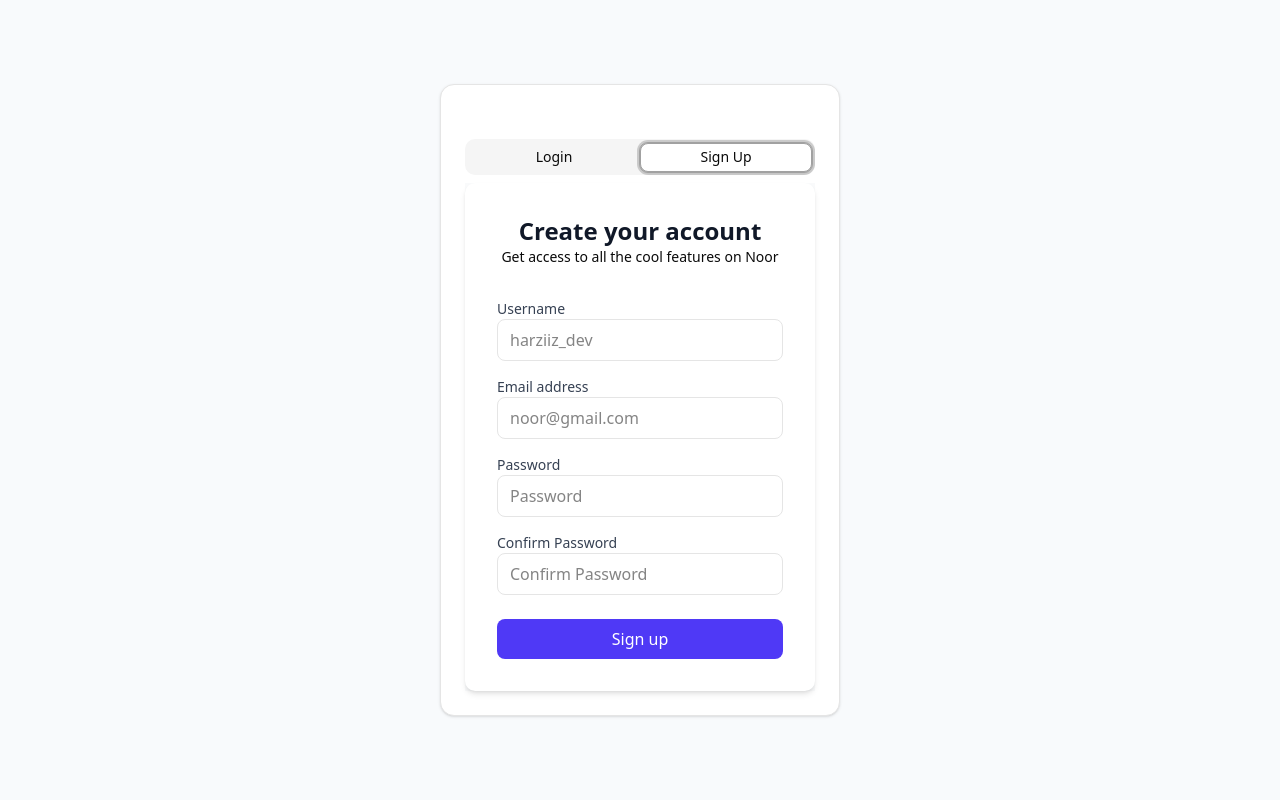
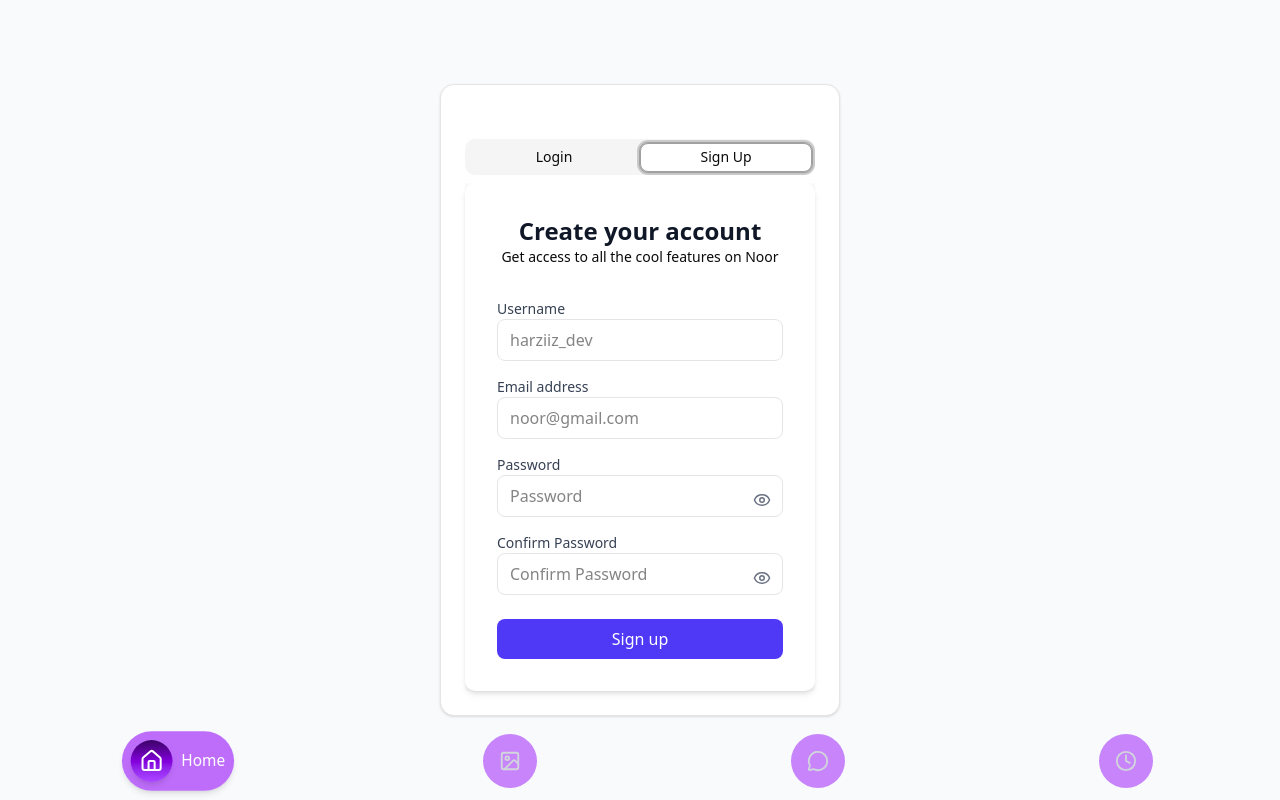
Before and after one commit to Harziz712/noor-ai, a Next.js app: page / in a window 1280 px wide. Both pictures are taken after a click on the tab "Sign Up". Built offline with nearby package versions, Linux system fonts and the light colour scheme; no server answers.

Commit message:
Portfolio grid refactored

```diff
--- a/app/Auth/Login.tsx
+++ b/app/Auth/Login.tsx
@@ -1,12 +1,15 @@
 "use client";
 
-import supabase from '@/lib/supabase';
-import router from 'next/router';
-import React, { useState } from 'react';
+import supabase from "@/lib/supabase";
+import { useRouter } from "next/navigation";
+import React, { useState } from "react";
 import { toast } from "sonner";
+import { Eye, EyeOff } from "lucide-react";
 
 const Login = () => {
   const [loading, setLoading] = useState(false);
+  const [showPassword, setShowPassword] = useState(false);
+  const router = useRouter();
 
   const handleLogin = async (e: React.FormEvent<HTMLFormElement>) => {
     e.preventDefault();
@@ -16,13 +19,13 @@ const Login = () => {
     const email = formData.get("email") as string;
     const password = formData.get("password") as string;
 
-    if (!email || !password ) {
+    if (!email || !password) {
       toast.error("Please fill in all fields");
       setLoading(false);
       return;
     }
 
-    const { data, error } = await supabase.auth.signInWithPassword({
+    const { error } = await supabase.auth.signInWithPassword({
       email,
       password,
     });
@@ -31,12 +34,11 @@ const Login = () => {
       toast.error(error.message || "Login failed. Please try again.");
     } else {
       toast.success("Login successful! Welcome back!");
-      router.push('/chat'); // redirect after Login
+      router.push("/chat"); // redirect after login
     }
 
     setLoading(false);
   };
-
 
   return (
     <div className="flex items-center justify-center bg-gray-50">
@@ -51,10 +53,11 @@ const Login = () => {
         </div>
 
         <form className="mt-8 space-y-6" onSubmit={handleLogin}>
-
-
           <div>
-                        <label htmlFor="email" className="block text-sm font-medium text-gray-700">
+            <label
+              htmlFor="email"
+              className="block text-sm font-medium text-gray-700"
+            >
               Email address
             </label>
             <input
@@ -63,22 +66,30 @@ const Login = () => {
               name="email"
               required
               className="mt-1 block w-full px-3 py-2 border border-gray-300 rounded-md shadow-sm focus:outline-none focus:ring-indigo-500 focus:border-indigo-500"
-
             />
           </div>
 
-                    <div>
-                        <label htmlFor="password" className="block text-sm font-medium text-gray-700">
+          <div className="relative">
+            <label
+              htmlFor="password"
+              className="block text-sm font-medium text-gray-700"
+            >
               Password
             </label>
             <input
               id="password"
-                            type="password"
+              type={showPassword ? "text" : "password"}
               name="password"
               required
               className="mt-1 block w-full px-3 py-2 border border-gray-300 rounded-md shadow-sm focus:outline-none focus:ring-indigo-500 focus:border-indigo-500"
-
             />
+            <button
+              type="button"
+              onClick={() => setShowPassword(!showPassword)}
+              className="absolute right-3 top-9 text-gray-500 hover:text-gray-700 focus:outline-none"
+            >
+              {showPassword ? <EyeOff size={18} /> : <Eye size={18} />}
+            </button>
           </div>
 
           <div>
@@ -87,14 +98,19 @@ const Login = () => {
               disabled={loading}
               className="w-full flex justify-center py-2 px-4 border border-transparent rounded-md shadow-sm text-sm font-medium text-white bg-indigo-600 hover:bg-indigo-700 focus:outline-none focus:ring-2 focus:ring-offset-2 focus:ring-indigo-500 disabled:opacity-50"
             >
-                            {loading ? 'Logging in...' : 'Log in'}
+              {loading ? "Logging in..." : "Log in"}
             </button>
           </div>
-                <p className='text-center'>Don't have an account ? <a className='text-indigo-600' href='/signup'>Register</a></p>
+          <p className="text-center">
+            Don&apos;t have an account?{" "}
+            <a className="text-indigo-600" href="/signup">
+              Register
+            </a>
+          </p>
         </form>
       </div>
     </div>
-    );
+  );8
 };
 
 export default Login;
--- a/app/Auth/SignUp.tsx
+++ b/app/Auth/SignUp.tsx
@@ -4,6 +4,7 @@ import OtpInput from "@/components/OtpInput";
 import supabase from "@/lib/supabase";
 import React, { useState } from "react";
 import { toast } from "sonner";
+import { Eye, EyeOff } from "lucide-react";
 
 const SignUp = () => {
   const [loading, setLoading] = useState(false);
@@ -12,6 +13,10 @@ const SignUp = () => {
   const [fullName, setFullName] = useState("");
   const [password, setPassword] = useState("");
   const [otp, setOtp] = useState("");
+
+  // separate toggle states
+  const [showPassword, setShowPassword] = useState(false);
+  const [showConfirmPassword, setShowConfirmPassword] = useState(false);
 
   // Step 1: Signup
   const handleSignup = async (e: React.FormEvent<HTMLFormElement>) => {
@@ -36,13 +41,12 @@ const SignUp = () => {
       return;
     }
 
-    // Create the user (no auto login, just send OTP email)
     const { error } = await supabase.auth.signUp({
       email: emailValue,
       password: pass,
       options: {
-        emailRedirectTo: undefined, // no redirect
-        data: { full_name: username }, // store username in user metadata
+        emailRedirectTo: undefined,
+        data: { full_name: username },
       },
     });
 
@@ -74,7 +78,7 @@ const SignUp = () => {
     const { data, error } = await supabase.auth.verifyOtp({
       email,
       token: otp,
-      type: "signup", // ✅ correct type for email sign-up OTP
+      type: "signup",
     });
 
     if (error) {
@@ -83,10 +87,8 @@ const SignUp = () => {
       return;
     }
 
-    // ✅ Only insert profile after verification
     if (data?.user) {
       const { id } = data.user;
-
       const { error: profileError } = await supabase
         .from("profiles")
         .insert({
@@ -107,18 +109,23 @@ const SignUp = () => {
   };
 
   return (
-    <div className="flex items-center justify-center bg-gray-50 ">
+    <div className="flex items-center justify-center bg-gray-50">
       <div className="max-w-md w-full p-8 bg-white rounded-lg shadow-md">
         <h2 className="text-center text-2xl font-bold text-gray-900">
           {step === "signup" ? "Create your account" : "Verify your email"}
         </h2>
-        <p className="text-center text-sm">Get access to all the cool features on Noor </p>
+        <p className="text-center text-sm">
+          Get access to all the cool features on Noor
+        </p>
 
         {step === "signup" ? (
           <form className="mt-8 space-y-6" onSubmit={handleSignup}>
             <div className="space-y-4">
               <div>
-                <label htmlFor="username" className="block text-sm font-medium text-gray-700">
+                <label
+                  htmlFor="username"
+                  className="block text-sm font-medium text-gray-700"
+                >
                   Username
                 </label>
                 <input
@@ -126,10 +133,15 @@ const SignUp = () => {
                   name="username"
                   className="w-full px-3 py-2 border rounded-md"
                   placeholder="harziiz_dev"
+                  required
                 />
               </div>
+
               <div>
-                <label htmlFor="email" className="block text-sm font-medium text-gray-700">
+                <label
+                  htmlFor="email"
+                  className="block text-sm font-medium text-gray-700"
+                >
                   Email address
                 </label>
                 <input
@@ -137,31 +149,63 @@ const SignUp = () => {
                   name="email"
                   className="w-full px-3 py-2 border rounded-md"
                   placeholder="noor@gmail.com"
+                  required
                 />
               </div>
-                  <div>
-                <label htmlFor="password" className="block text-sm font-medium text-gray-700">
+
+              <div className="relative">
+                <label
+                  htmlFor="password"
+                  className="block text-sm font-medium text-gray-700"
+                >
                   Password
                 </label>
                 <input
-                type="password"
+                  type={showPassword ? "text" : "password"}
                   name="password"
                   className="w-full px-3 py-2 border rounded-md"
                   placeholder="Password"
+                  required
                 />
+                <button
+                  type="button"
+                  onClick={() => setShowPassword(!showPassword)}
+                  className="absolute right-3 top-9 text-gray-500 hover:text-gray-700"
+                >
+                  {showPassword ? <EyeOff size={18} /> : <Eye size={18} />}
+                </button>
               </div>
-                       <div>
-                <label htmlFor="confirmPassword" className="block text-sm font-medium text-gray-700">
+
+              <div className="relative">
+                <label
+                  htmlFor="confirmPassword"
+                  className="block text-sm font-medium text-gray-700"
+                >
                   Confirm Password
                 </label>
                 <input
-                type="password"
+                  type={showConfirmPassword ? "text" : "password"}
                   name="confirmPassword"
                   className="w-full px-3 py-2 border rounded-md"
                   placeholder="Confirm Password"
+                  required
                 />
+                <button
+                  type="button"
+                  onClick={() =>
+                    setShowConfirmPassword(!showConfirmPassword)
+                  }
+                  className="absolute right-3 top-9 text-gray-500 hover:text-gray-700"
+                >
+                  {showConfirmPassword ? (
+                    <EyeOff size={18} />
+                  ) : (
+                    <Eye size={18} />
+                  )}
+                </button>
               </div>
             </div>
+
             <button
               type="submit"
               disabled={loading}
--- a/app/layout.tsx
+++ b/app/layout.tsx
@@ -4,7 +4,7 @@ import "./globals.css";
 import { AuthProvider } from "@/context/AuthProvider";
 import { Toaster } from "sonner";
 import { Dialog } from "@radix-ui/react-dialog";
-
+import ClientLayout from "@/components/ClientLayout";
 
 const geistSans = Geist({
   variable: "--font-geist-sans",
@@ -22,7 +22,6 @@ export const metadata: Metadata = {
     "Chat smarter with Noor AI – a powerful, responsive chat UI built with Next.js and Tailwind CSS. Features real-time responses, voice output, and seamless user experience.",
 };
 
-
 export default function RootLayout({
   children,
 }: Readonly<{
@@ -33,14 +32,12 @@ export default function RootLayout({
       <body
         className={`${geistSans.variable} ${geistMono.variable} antialiased`}
       >
-        <AuthProvider >
+        <AuthProvider>
           <Dialog>
-             {children}
+            <ClientLayout>{children}</ClientLayout>
           </Dialog>
-
         </AuthProvider>
-
-        <Toaster/>
+        <Toaster />
       </body>
     </html>
   );
--- /dev/null
+++ b/components/ClientLayout.tsx
@@ -0,0 +1,25 @@
+"use client";
+
+import { usePathname } from "next/navigation";
+import BottomNav from "@/components/ui/BottomNav";
+
+export default function ClientLayout({
+  children,
+}: {
+  children: React.ReactNode;
+}) {
+  const pathname = usePathname();
+
+  // hide BottomNav on auth pages
+  const hideNavRoutes = [ "/Auth", "/Auth/Login", "/Auth/SignUp", "/chat"];
+  const shouldShowNav = !hideNavRoutes.some((route) =>
+    pathname?.startsWith(route)
+  );
+
+  return (
+    <>
+      {children}
+      {shouldShowNav && <BottomNav />}
+    </>
+  );
+}
--- /dev/null
+++ b/components/ui/BottomNav.tsx
@@ -0,0 +1,53 @@
+"use client";
+
+import { Home, Image, MessageCircle, Clock } from "lucide-react";
+import { usePathname, useRouter } from "next/navigation";
+
+const BottomNav = () => {
+  const pathname = usePathname();
+  const router = useRouter();
+
+  const navItems = [
+    { id: "home", label: "Home", icon: <Home size={22} />, path: "/" },
+    { id: "gallery", label: "Gallery", icon: <Image size={22} />, path: "/gallery" },
+    { id: "chat", label: "Chat", icon: <MessageCircle size={22} />, path: "/chat" },
+    { id: "history", label: "History", icon: <Clock size={22} />, path: "/history" },
+  ];
+
+  return (
+    <div className="fixed bottom-0 left-0 right-0 py-3 flex justify-around items-center">
+      {navItems.map((item) => {
+        const isActive = pathname === item.path;
+
+        return (
+          <button
+            key={item.id}
+            onClick={() => router.push(item.path)}
+            className={`flex flex-col items-center text-sm transition-colors duration-300 ${
+              isActive ? "text-white" : "text-gray-300"
+            }`}
+          >
+            <div
+              className={`transition-all duration-300 flex  justify-center gap-2 items-center  ${
+                isActive
+                  ? "bg-purple-600/60 rounded-full p-2  shadow-md scale-110"
+                  : "bg-purple-600/50 rounded-full p-3  "
+              }`}
+            >
+             <span
+             className={` ${
+                isActive
+                  ? "bg-gradient-to-b from-purple-950 via-purple-700 to-purple-500 rounded-full p-2 shadow-md "
+                  : " rounded-full p-1"
+              }`}> {item.icon}</span>
+                          {isActive && <span className="text-sm text-white">{item.label}</span>}
+            </div>
+
+          </button>
+        );
+      })}
+    </div>
+  );
+};
+
+export default BottomNav;
```
Lines whose indentation alone changed are shown as unchanged.
